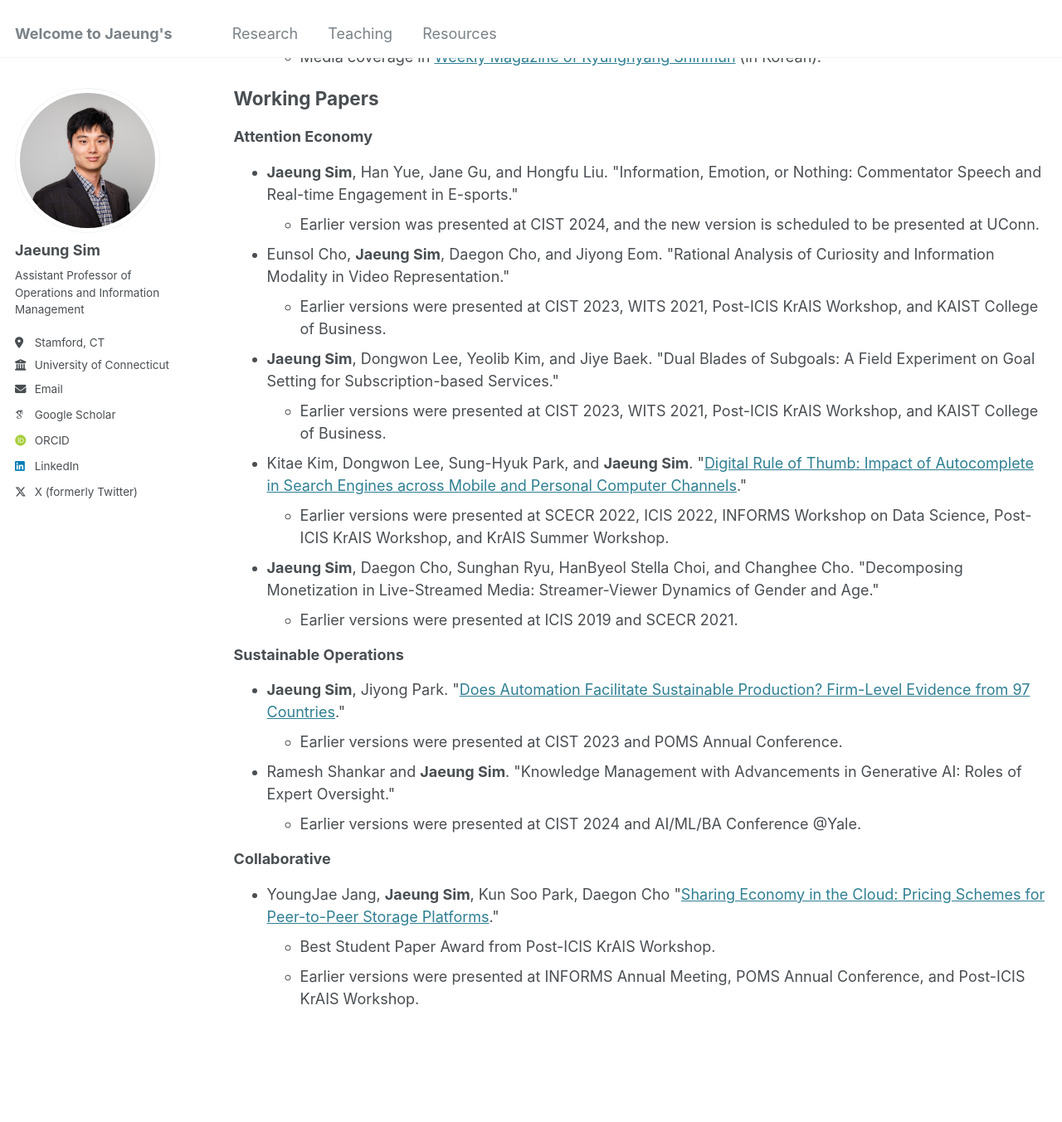
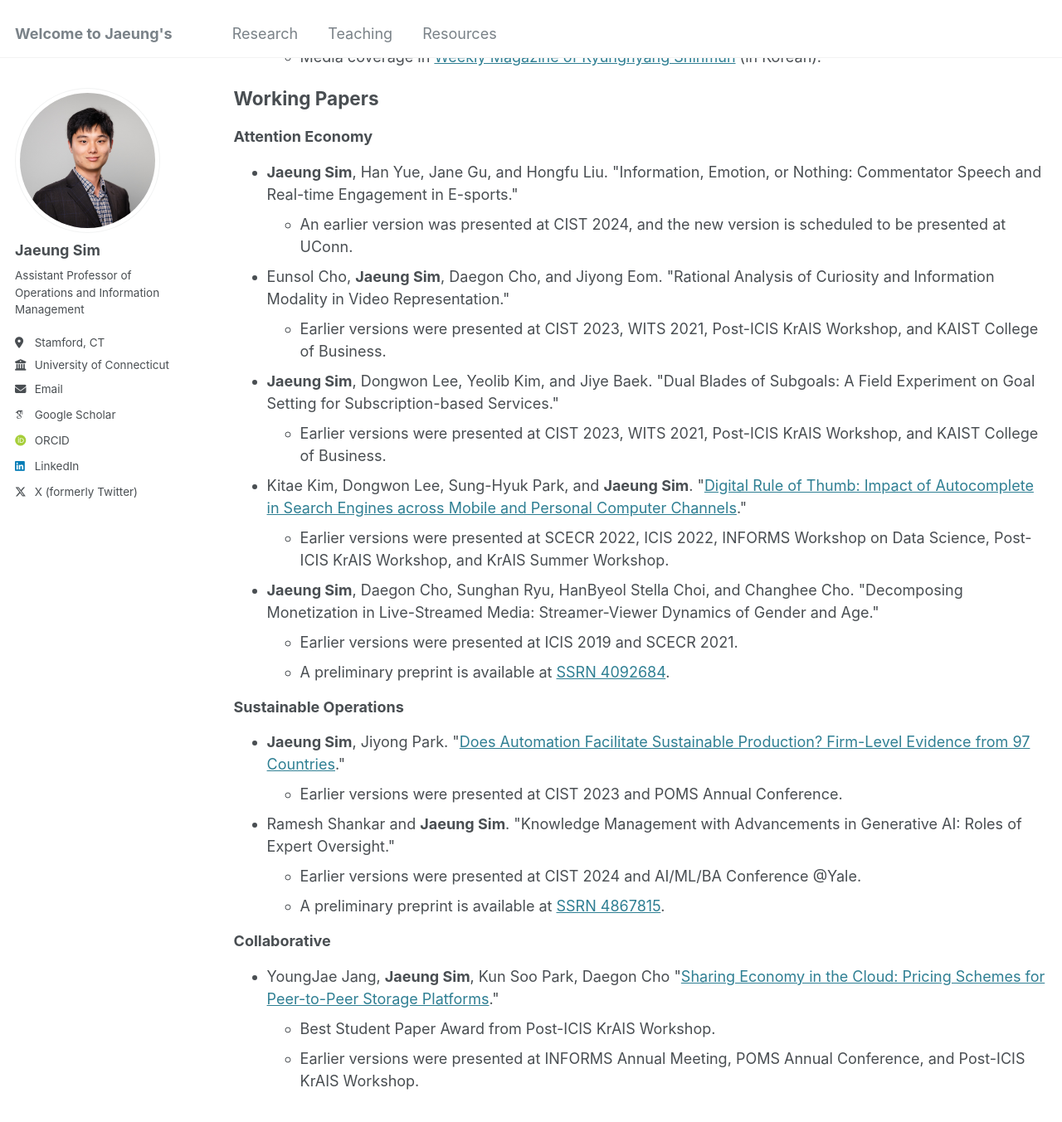
Before and after one commit to jaeungs/jaeungs.github.io, a Jekyll site: the page built from _pages/research.html, in a window 1280 px wide and 1400 px high, scrolled down 1191 px. Shown: the top 1353 px of the window at 83% size. Built offline with Jekyll 4.4.1, drawn with Linux system fonts in a browser that asks for light colours; some web fonts are replaced.

Commit message:
Update research.html

```diff
--- a/_pages/research.html
+++ b/_pages/research.html
@@ -122,7 +122,7 @@ author_profile: true
     <li>
       <strong>Jaeung Sim</strong>, Han Yue, Jane Gu, and Hongfu Liu. "Information, Emotion, or Nothing: Commentator Speech and Real-time Engagement in E-sports."
       <ul>
-        <li>Earlier version was presented at CIST 2024, and the new version is scheduled to be presented at UConn.</li>
+        <li>An earlier version was presented at CIST 2024, and the new version is scheduled to be presented at UConn.</li>
       </ul>
     </li>
   </div>
@@ -156,6 +156,7 @@ author_profile: true
       <strong>Jaeung Sim</strong>, Daegon Cho, Sunghan Ryu, HanByeol Stella Choi, and Changhee Cho. "Decomposing Monetization in Live-Streamed Media: Streamer-Viewer Dynamics of Gender and Age."
       <ul>
         <li>Earlier versions were presented at ICIS 2019 and SCECR 2021.</li>
+        <li>A preliminary preprint is available at <a href="https://papers.ssrn.com/sol3/papers.cfm?abstract_id=4092684">SSRN 4092684</a>.</li>
       </ul>
     </li>
   </div>
@@ -179,6 +180,7 @@ author_profile: true
       "Knowledge Management with Advancements in Generative AI: Roles of Expert Oversight."
       <ul>
         <li>Earlier versions were presented at CIST 2024 and AI/ML/BA Conference @Yale.</li>
+        <li>A preliminary preprint is available at <a href="https://papers.ssrn.com/sol3/papers.cfm?abstract_id=4867815">SSRN 4867815</a>.</li>
       </ul>
     </li>
   </div>
```
